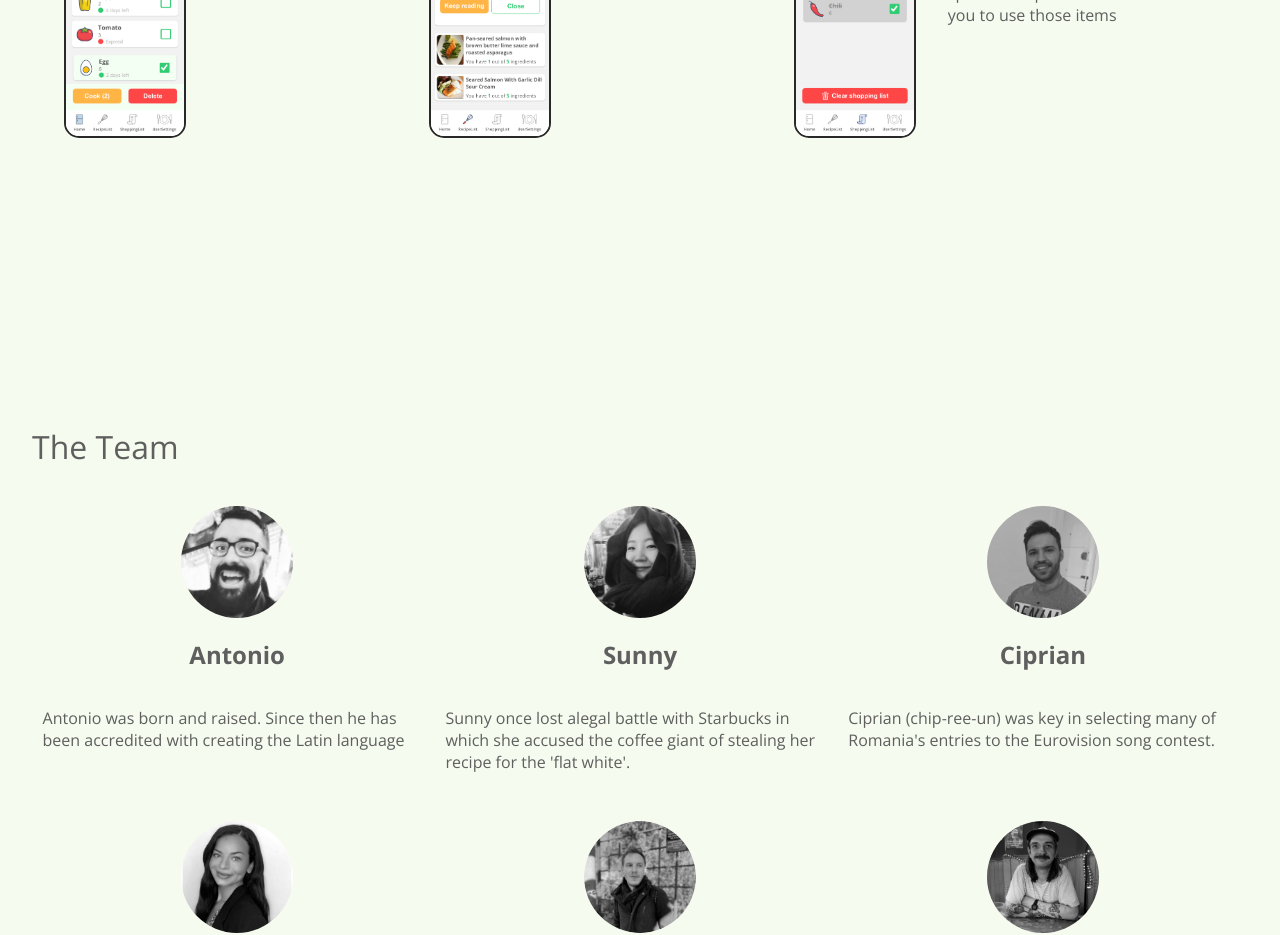
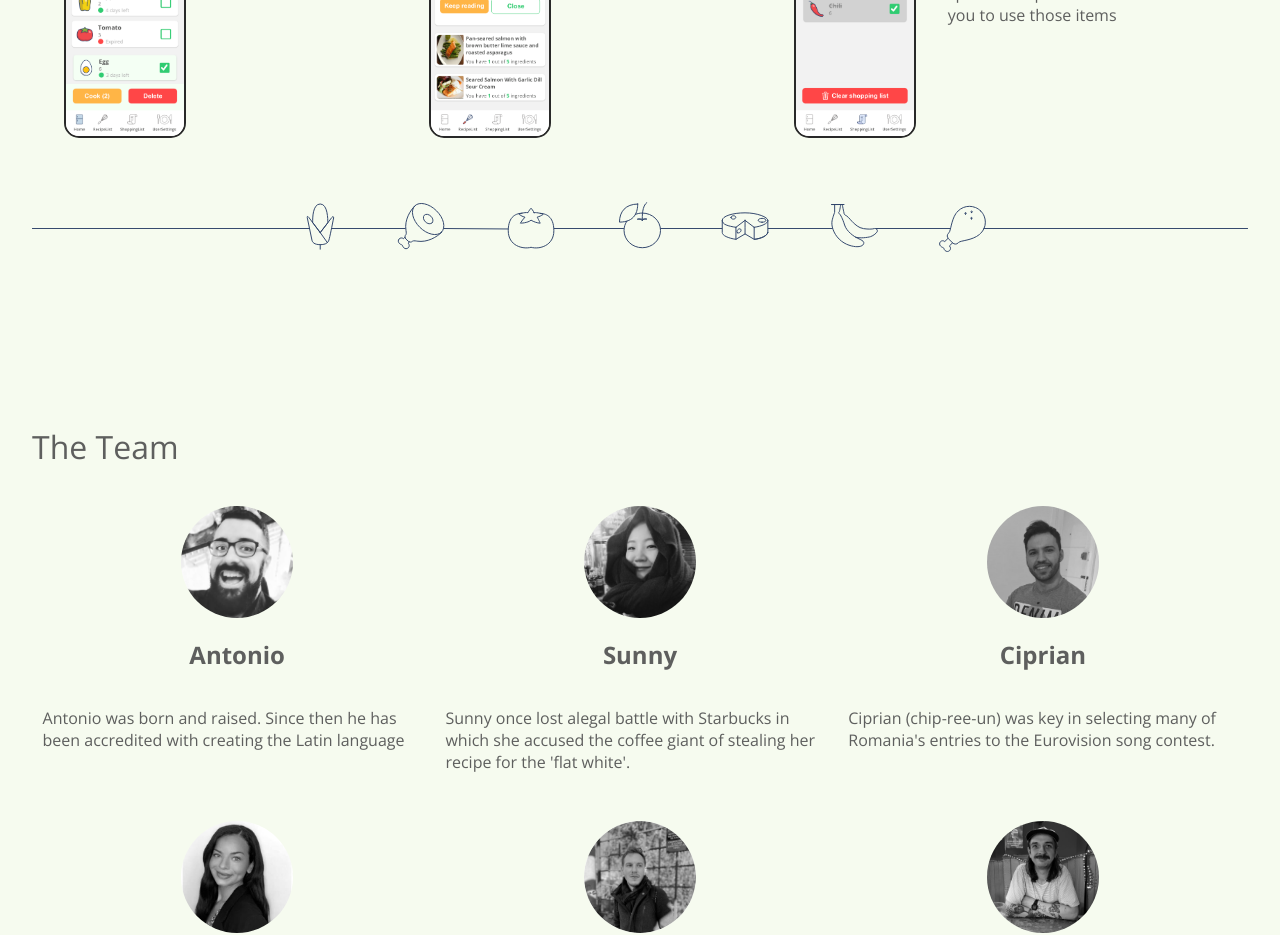
Before and after one commit to JEveriss/fridgefulwebsite, a React (Create React App) app: page / in a window 1280 px wide. Shown: the part 1260-2195 px from the top of the page. Built offline with nearby package versions, Linux system fonts and the light colour scheme.

Commit message:
outline added

```diff
--- a/src/App/App.scss
+++ b/src/App/App.scss
@@ -0,0 +1,4 @@
+.app {
+  margin: auto;
+  max-width: 1500px;
+}
--- a/src/pages/about/about.js
+++ b/src/pages/about/about.js
@@ -2,6 +2,7 @@ import React from "react";
 import "./about.scss";
 import qrcode from "../../assets/qrcode.svg";
 import AppInUse from "../../components/appInUse/appInUse";
+import Outline from "../contact/outline";
 
 export default function About() {
   return (
@@ -12,13 +13,14 @@ export default function About() {
           <img className="qrcode" src={qrcode} alt="QR Code"></img>
           <p>Scan the code to get the app</p>
           <p>and start cooking Fridgefuly today</p>
-          </div>
-          <h2>
-            Fridgeful was designed to help you reduce food waste by suggesting
-            new delicious recipes based on the contents of your fridge.
-          </h2>
         </div>
+        <h2>
+          Fridgeful was designed to help you reduce food waste by suggesting new
+          delicious recipes based on the contents of your fridge.
+        </h2>
+      </div>
       <AppInUse />
-      </div>
+      <Outline />
+    </div>
   );
 }
--- a/src/pages/about/about.scss
+++ b/src/pages/about/about.scss
@@ -37,3 +37,8 @@
 .textbox p {
   margin: 0;
 }
+
+.outline {
+  width: 100%;
+  padding: 4rem 0 0 0;
+}
--- /dev/null
+++ b/src/pages/contact/outline.js
@@ -0,0 +1,11 @@
+import outline from "../../assets/outline.svg";
+
+import React from "react";
+
+export default function Outline() {
+  return (
+    <div>
+      <img src={outline} alt="outline" className="outline" />{" "}
+    </div>
+  );
+}
```
Also changed, not shown: src/assets/outline.svg (added).
